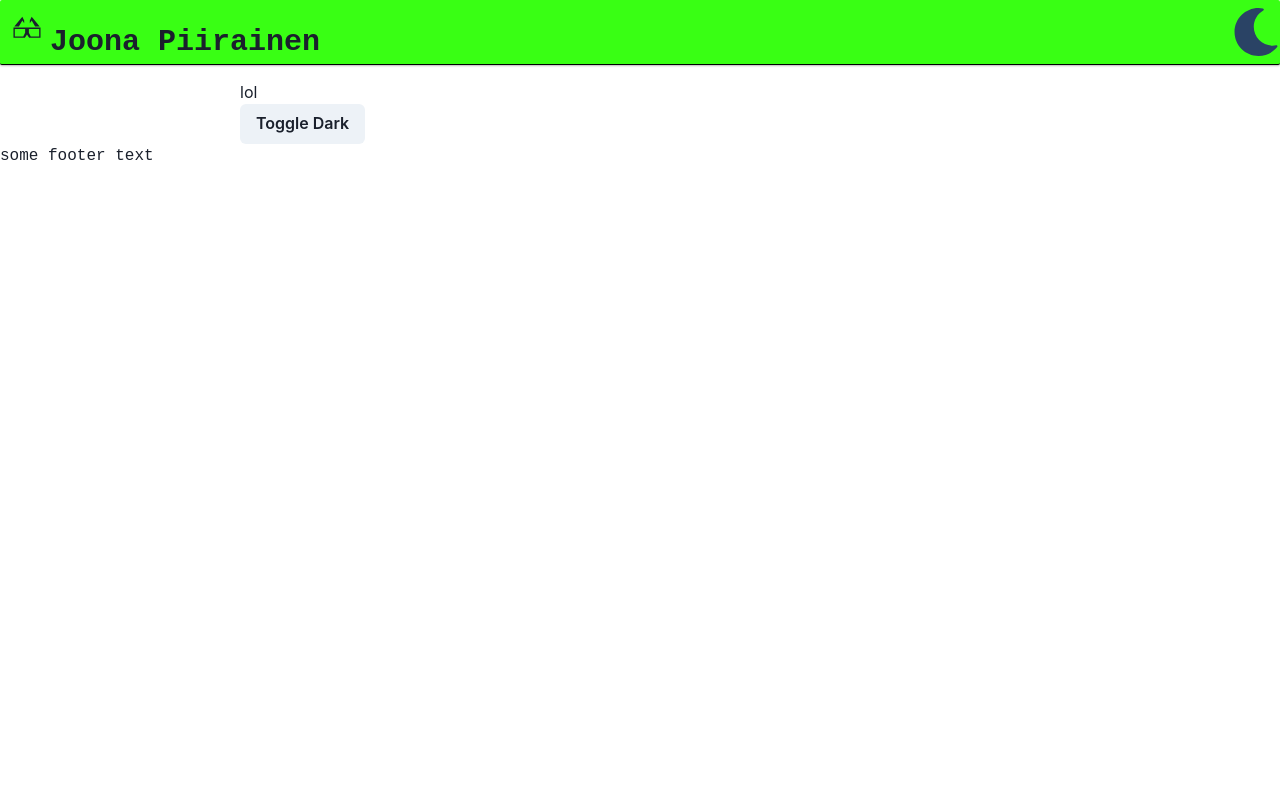
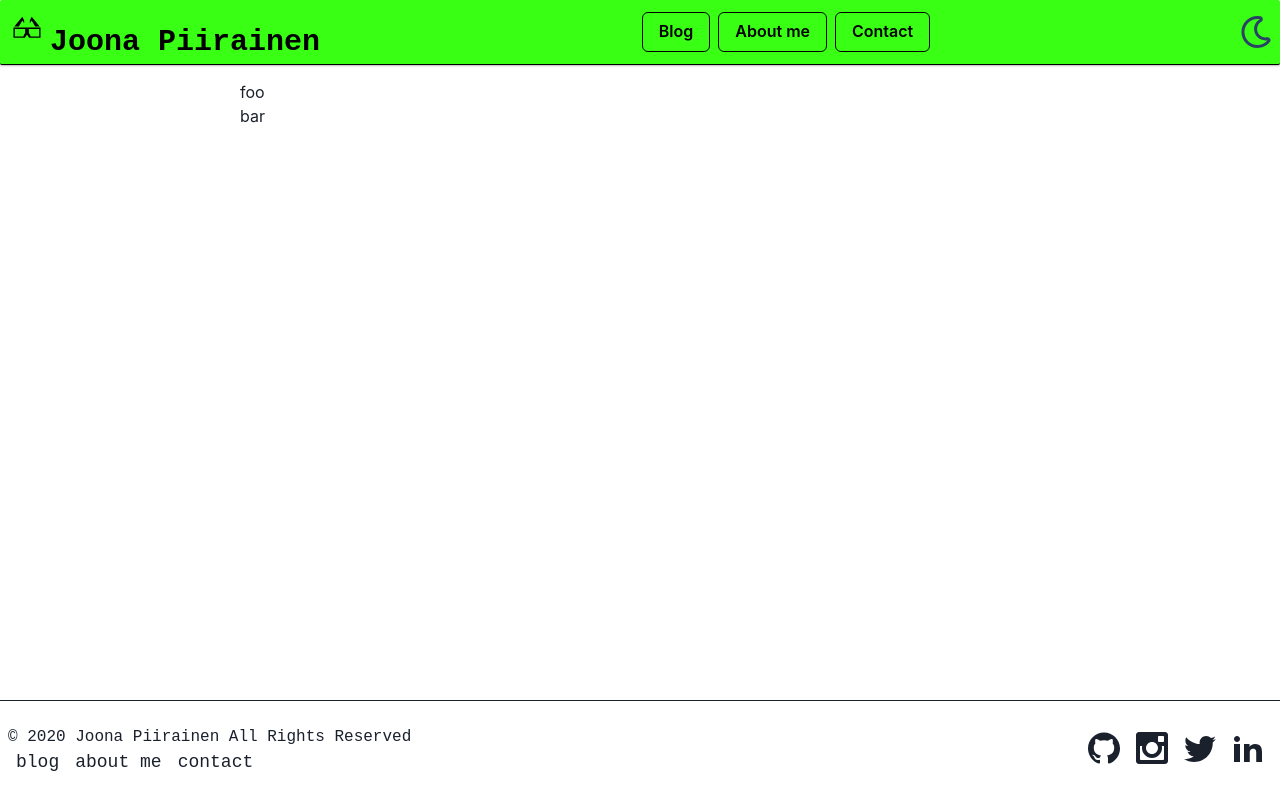
Before and after one commit to japiirainen/new-personal-website, a Next.js app: page / in a window 1280 px wide. Built offline with nearby package versions, Linux system fonts and the light colour scheme.

Commit message:
nav and gooter

```diff
--- a/_includes/Footer.tsx
+++ b/_includes/Footer.tsx
@@ -1,9 +1,80 @@
-import { Box, Text } from '@chakra-ui/react'
+import { Flex, Text, Link as ChakraLink, Icon } from '@chakra-ui/react'
+import NextLink from 'next/link'
+import { ImInstagram, ImGithub, ImTwitter, ImLinkedin2 } from 'react-icons/im'
+import { config } from 'api'
+
+const FooterNextLinks: React.FC = () => {
+	return (
+		<Flex direction={'row'}>
+			<ChakraLink mx={2} fontFamily={'main'} fontSize={18}>
+				<NextLink href={'/blog'}>
+					<a>blog</a>
+				</NextLink>
+			</ChakraLink>
+			<ChakraLink mx={2} fontFamily={'main'} fontSize={18}>
+				<NextLink href={'/about'}>
+					<a>about me</a>
+				</NextLink>
+			</ChakraLink>
+			<ChakraLink mx={2} fontFamily={'main'} fontSize={18}>
+				<NextLink href={'/contact'}>
+					<a>contact</a>
+				</NextLink>
+			</ChakraLink>
+		</Flex>
+	)
+}
+const SocialIcon: React.FC<{ as }> = ({ as }) => <Icon as={as} w={8} h={8} mx={2} />
+
+const FooterSocials: React.FC = () => {
+	const {
+		socials: { github, instagram, linkedin, twitter },
+	} = config
+	return (
+		<>
+			<NextLink href={github}>
+				<a target={'_blank'}>
+					<SocialIcon as={ImGithub} />
+				</a>
+			</NextLink>
+			<NextLink href={instagram}>
+				<a target={'_blank'}>
+					<SocialIcon as={ImInstagram} />
+				</a>
+			</NextLink>
+			<NextLink href={twitter}>
+				<a target={'_blank'}>
+					<SocialIcon as={ImTwitter} />
+				</a>
+			</NextLink>
+			<NextLink href={linkedin}>
+				<a target={'_blank'}>
+					<SocialIcon as={ImLinkedin2} />
+				</a>
+			</NextLink>
+		</>
+	)
+}
 
 export const Footer: React.FC = () => {
 	return (
-		<Box>
-			<Text fontFamily={'main'}>some footer text</Text>
-		</Box>
+		<Flex
+			as={'footer'}
+			position={'absolute'}
+			bottom={0}
+			h={100}
+			borderTop={'1px'}
+			w={'100%'}
+			justifyContent={'space-between'}
+			alignItems={'center'}
+		>
+			<Flex direction={'column'} mr={'auto'} ml={2}>
+				<Text fontFamily={'main'}>© 2020 Joona Piirainen All Rights Reserved</Text>
+				<FooterNextLinks />
+			</Flex>
+			<Flex ml={'auto'} mr={2}>
+				<FooterSocials />
+			</Flex>
+		</Flex>
 	)
 }
--- a/_includes/Main.tsx
+++ b/_includes/Main.tsx
@@ -14,6 +14,8 @@ export const Main: React.FC<mainProps> = ({ variant, children }) => {
 			mx={'auto'}
 			maxW={variant === 'narrow' ? '400px' : variant === 'medium' ? '800px' : '1200px'}
 			w={'100%'}
+			h={'100%'}
+			minH={'100vh'}
 		>
 			{children}
 		</Box>
--- a/_includes/Nav.tsx
+++ b/_includes/Nav.tsx
@@ -1,12 +1,11 @@
-import { Flex, Heading, Icon, useBreakpointValue, useColorModeValue } from '@chakra-ui/react'
+import { Flex, Heading, useColorModeValue } from '@chakra-ui/react'
 import { ColorModeToggle } from 'components/ColorModeToggle'
+import { Navbuttons } from 'components/NavButtons'
+import { NavHeader } from 'components/NavHeader'
 import React from 'react'
-import { Gi3DGlasses } from 'react-icons/gi'
-
-const NavIcon = () => <Icon as={Gi3DGlasses} mb={2} mr={2} />
 
 export const Nav: React.FC = ({ children }) => {
-	const navbg = useColorModeValue('#39FF14', '#1CB200')
+	const navbg = useColorModeValue('neonGreen.400', 'neonGreen.600')
 	return (
 		<Flex
 			as={'nav'}
@@ -25,10 +24,8 @@ export const Nav: React.FC = ({ children }) => {
 			borderBottom={'1px'}
 			borderBottomColor={'black'}
 		>
-			<Heading mt={3} mx={3} size={'lg'} fontFamily={'navHeader'}>
-				<NavIcon />
-				Joona Piirainen
-			</Heading>
+			<NavHeader />
+			<Navbuttons />
 			<ColorModeToggle />
 			{children}
 		</Flex>
--- a/api/index.ts
+++ b/api/index.ts
@@ -1,13 +1,21 @@
-interface configIf {
+export interface configIf {
 	title: string
 	description: string
+	socials: {
+		github: string
+		instagram: string
+		twitter: string
+		linkedin: string
+	}
 }
 
-const config: configIf = {
+export const config: configIf = {
 	title: 'Joona Piirainen Blog',
 	description: 'foo bar',
+	socials: {
+		github: 'https://github.com/japiirainen',
+		instagram: 'https://instagram.com/japiirainen',
+		twitter: 'https://twitter.com/japiirainen',
+		linkedin: 'https://www.linkedin.com/in/joona-piirainen-a026351a8/',
+	},
 }
-
-export async function getConfig() {
-	return config
-}
--- a/components/ColorModeToggle.tsx
+++ b/components/ColorModeToggle.tsx
@@ -1,12 +1,12 @@
 import React from 'react'
 import { useColorMode, IconButton, Icon, useColorModeValue } from '@chakra-ui/react'
-import { FaMoon, FaRegSun } from 'react-icons/fa'
+import { FaRegMoon, FaRegSun } from 'react-icons/fa'
 
 export const ColorModeToggle = () => {
 	const { toggleColorMode, colorMode } = useColorMode()
-	const whichIcon = colorMode === 'dark' ? FaRegSun : FaMoon
+	const whichIcon = colorMode === 'dark' ? FaRegSun : FaRegMoon
 	const iconColor = useColorModeValue('blue.800', 'yellow.300')
-	const icon = <Icon as={whichIcon} w={12} h={12} color={iconColor} />
+	const icon = <Icon as={whichIcon} w={8} h={8} color={iconColor} />
 
 	return (
 		<IconButton
@@ -14,8 +14,10 @@ export const ColorModeToggle = () => {
 			icon={icon}
 			aria-label={'color-mode-toggle'}
 			onClick={toggleColorMode}
-			style={{ background: 'none' }}
+			bg={'inherit'}
 			_focus={{ border: 'none' }}
+			_hover={{ background: 'neonGreen.100' }}
+			pr={2}
 		/>
 	)
 }
--- /dev/null
+++ b/components/NavButtons.tsx
@@ -0,0 +1,31 @@
+import { border, Box, Button, useColorModeValue } from '@chakra-ui/react'
+import React from 'react'
+import router from 'next/router'
+
+const NavButton: React.FC<{ label: string; href: string }> = ({ label, href }) => {
+	const hoverBg = useColorModeValue('neonGreen.100', 'neonGreen.200')
+	const buttonTextColor = useColorModeValue('black', 'white')
+	return (
+		<Button
+			mx={1}
+			border={'1px'}
+			borderColor={'black'}
+			bg={'inherit'}
+			_hover={{ background: hoverBg }}
+			color={buttonTextColor}
+			onClick={() => router.push(href)}
+		>
+			{label}
+		</Button>
+	)
+}
+
+export const Navbuttons = () => {
+	return (
+		<Box mt={3}>
+			<NavButton label={'Blog'} href={'/blog'} />
+			<NavButton label={'About me'} href={'/about'} />
+			<NavButton label={'Contact'} href={'/contact'} />
+		</Box>
+	)
+}
--- /dev/null
+++ b/components/NavHeader.tsx
@@ -0,0 +1,19 @@
+import { Heading, Icon } from '@chakra-ui/react'
+import Link from 'next/link'
+import React from 'react'
+import { Gi3DGlasses } from 'react-icons/gi'
+
+const NavIcon = () => <Icon as={Gi3DGlasses} mb={2} mr={2} />
+
+export const NavHeader: React.FC = () => {
+	return (
+		<Link href={'/'}>
+			<a>
+				<Heading mt={3} mx={3} size={'lg'} fontFamily={'navHeader'} color={'black'}>
+					<NavIcon />
+					Joona Piirainen
+				</Heading>
+			</a>
+		</Link>
+	)
+}
--- a/pages/index.tsx
+++ b/pages/index.tsx
@@ -1,5 +1,4 @@
-import { Box, Button, useColorMode } from '@chakra-ui/react'
-import { getConfig } from '../api/index'
+import { Box } from '@chakra-ui/react'
 import DefaultLayout from '../_layouts/default'
 
 interface indexIf {
@@ -8,14 +7,10 @@ interface indexIf {
 }
 
 const IndexPage: React.FC<indexIf> = ({ title, description }) => {
-	const { toggleColorMode, colorMode } = useColorMode()
-
 	return (
 		<DefaultLayout title={title} description={description}>
-			<Box>lol</Box>
-			<Button onClick={toggleColorMode}>
-				Toggle {colorMode === 'light' ? 'Dark' : 'Light'}
-			</Button>
+			<Box>foo</Box>
+			<Box>bar</Box>
 		</DefaultLayout>
 	)
 }
--- a/styles/theme.ts
+++ b/styles/theme.ts
@@ -15,9 +15,21 @@ const config = {
 	initialColorMode: 'light',
 }
 
+const colors = {
+	neonGreen: {
+		100: '#9AFF87',
+		200: '#79FF60',
+		300: '#59FF3A',
+		400: '#39FF14',
+		500: '#22D900',
+		600: '#1CB200',
+		700: '#168C00',
+	},
+}
+
 const fonts = {
 	navHeader: 'Roboto Mono, monospace',
 	main: 'Ubuntu, monospace',
 }
 
-export const theme = extendTheme({ config, styles, fonts })
+export const theme = extendTheme({ config, styles, fonts, colors })
```
